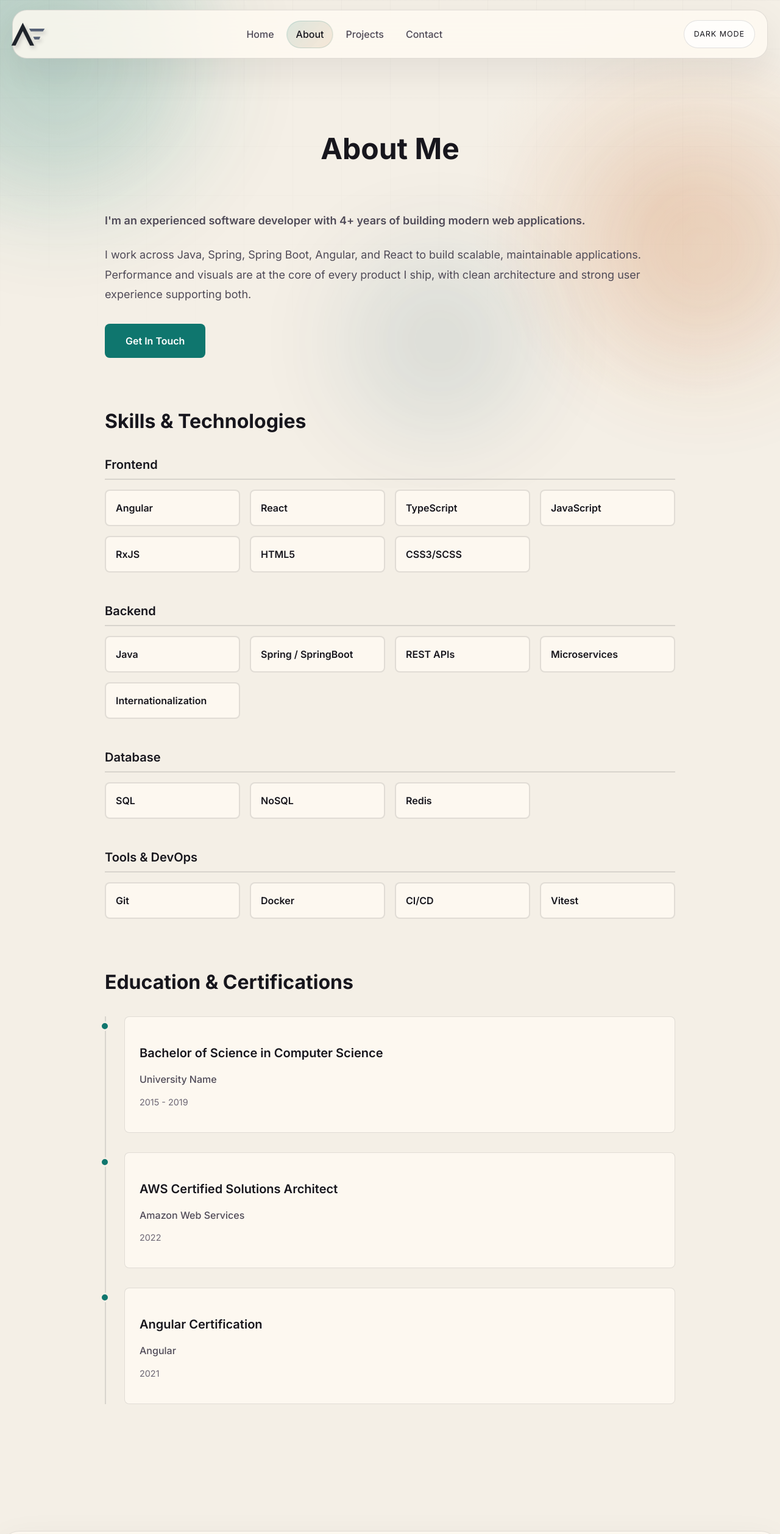
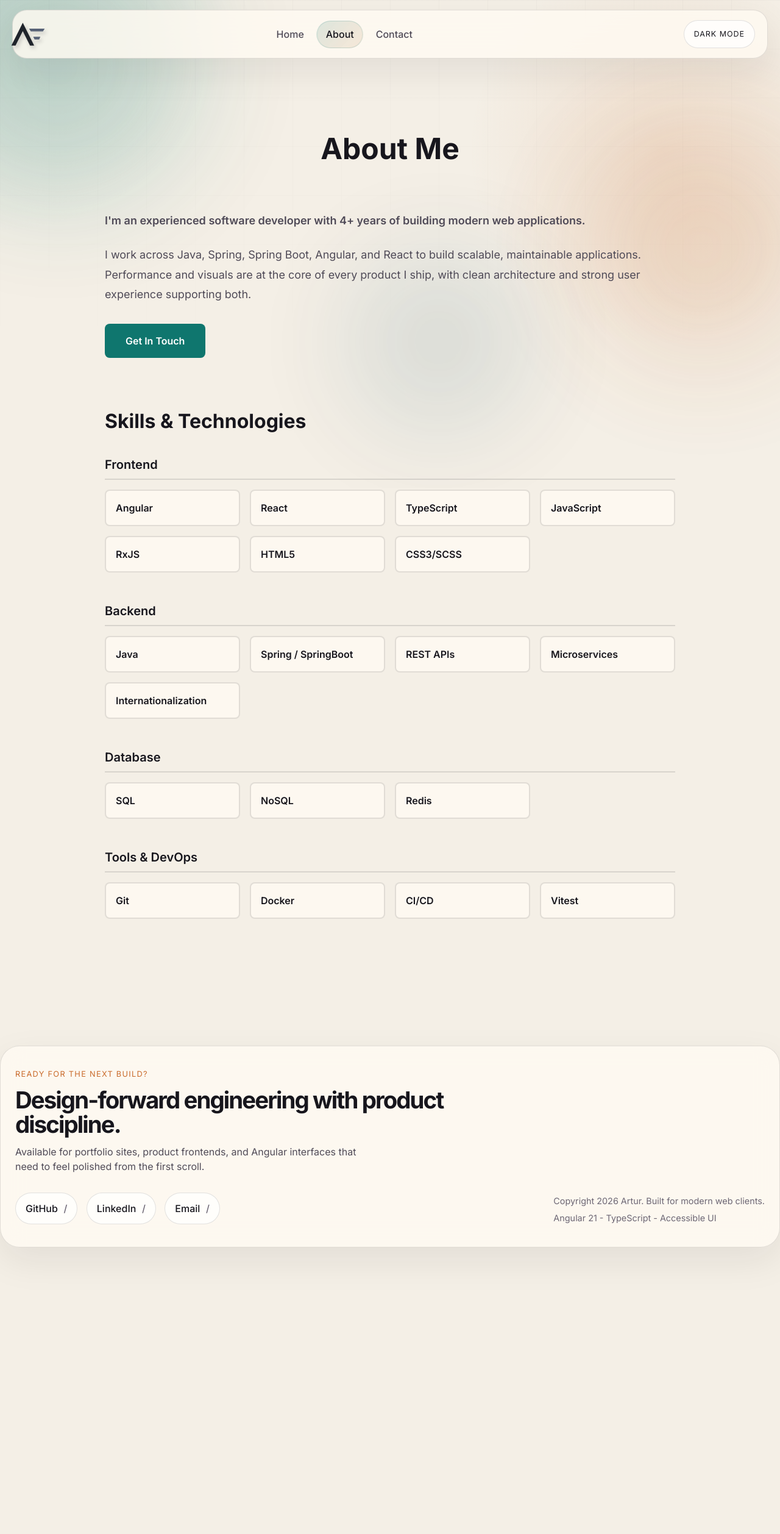
Before and after one commit to Far-Art/artur-portfolio, an Angular app: page /about in a window 1280 px wide. Shown: the top 2516 px of the page at 61% size. After the commit the page ends 2066 px from the top, so only its background shows below. Built offline with nearby package versions, Linux system fonts and the light colour scheme.

Commit message:
1.remove projects from navigation menu for now 2update about component

```diff
--- a/src/app/components/layout/header/header.component.html
+++ b/src/app/components/layout/header/header.component.html
@@ -45,17 +45,17 @@
                     About
                 </a>
             </li>
-            <li>
-                <a
-                    #projectsLink
-                    routerLink="/projects"
-                    routerLinkActive="active"
-                    (mouseenter)="setInteractionTarget(projectsLink)"
-                    (focus)="setInteractionTarget(projectsLink)"
-                    (isActiveChange)="handleRouteActiveChange(projectsLink, $event)">
-                    Projects
-                </a>
-            </li>
+<!--            <li>-->
+<!--                <a-->
+<!--                    #projectsLink-->
+<!--                    routerLink="/projects"-->
+<!--                    routerLinkActive="active"-->
+<!--                    (mouseenter)="setInteractionTarget(projectsLink)"-->
+<!--                    (focus)="setInteractionTarget(projectsLink)"-->
+<!--                    (isActiveChange)="handleRouteActiveChange(projectsLink, $event)">-->
+<!--                    Projects-->
+<!--                </a>-->
+<!--            </li>-->
             <!--            <li>-->
             <!--                <a routerLink="/experience" routerLinkActive="active">Experience</a>-->
             <!--            </li>-->
--- a/src/app/pages/about/about.component.html
+++ b/src/app/pages/about/about.component.html
@@ -42,20 +42,20 @@
             }
         </section>
 
-        <section class="education">
-            <h2 class="section-title">Education & Certifications</h2>
-            <div class="timeline">
-                @for (item of education; track item.title) {
-                    <div class="timeline-item">
-                        <div class="timeline-marker"></div>
-                        <div class="timeline-content">
-                            <h3 class="timeline-title">{{ item.title }}</h3>
-                            <p class="timeline-institution">{{ item.institution }}</p>
-                            <p class="timeline-date">{{ item.date }}</p>
-                        </div>
-                    </div>
-                }
-            </div>
-        </section>
+<!--        <section class="education">-->
+<!--            <h2 class="section-title">Education & Certifications</h2>-->
+<!--            <div class="timeline">-->
+<!--                @for (item of education; track item.title) {-->
+<!--                    <div class="timeline-item">-->
+<!--                        <div class="timeline-marker"></div>-->
+<!--                        <div class="timeline-content">-->
+<!--                            <h3 class="timeline-title">{{ item.title }}</h3>-->
+<!--                            <p class="timeline-institution">{{ item.institution }}</p>-->
+<!--                            <p class="timeline-date">{{ item.date }}</p>-->
+<!--                        </div>-->
+<!--                    </div>-->
+<!--                }-->
+<!--            </div>-->
+<!--        </section>-->
     </div>
 </div>
--- a/src/app/pages/about/about.component.scss
+++ b/src/app/pages/about/about.component.scss
@@ -254,6 +254,23 @@
         font-size: 2.5rem;
     }
 
+    .transition-lab {
+        grid-template-columns: 1fr;
+    }
+
+    .transition-lab-copy {
+        position: static;
+    }
+
+    .transition-card-expanded {
+        grid-template-columns: 1fr;
+        grid-template-areas:
+            'topline'
+            'title'
+            'summary'
+            'details';
+    }
+
     .intro-content {
         flex-direction: column;
     }
--- a/src/app/pages/about/about.component.ts
+++ b/src/app/pages/about/about.component.ts
@@ -12,15 +12,13 @@ import {Skill, SKILL_CATEGORIES} from '../../models/skill.model';
     styleUrl: './about.component.scss'
 })
 export class AboutComponent {
-    yearsOfExperience = 4;
-    skills = SKILLS;
-
-    categories = Object.entries(SKILL_CATEGORIES).map(([key, label]) => ({
+    readonly yearsOfExperience = 4;
+    readonly skills = SKILLS;
+    readonly categories = Object.entries(SKILL_CATEGORIES).map(([key, label]) => ({
         key: key as keyof typeof SKILL_CATEGORIES,
         label
     }));
-
-    education = [
+    readonly education = [
         {
             title: 'Bachelor of Science in Computer Science',
             institution: 'University Name',
@@ -38,8 +36,8 @@ export class AboutComponent {
         }
     ];
 
-
     getSkillsByCategory(category: string): Skill[] {
         return this.skills.filter((skill) => skill.category === category);
     }
+
 }
--- a/src/app/pages/home/home.component.html
+++ b/src/app/pages/home/home.component.html
@@ -43,8 +43,8 @@
             </p>
 
             <div class="hero-actions">
-        <a routerLink="/projects" class="hero-action hero-action-primary">Explore projects</a>
-        <a routerLink="/contact" class="hero-action hero-action-secondary">Start a project</a>
+<!--                <a routerLink="/projects" class="hero-action hero-action-primary">Explore projects</a>-->
+<!--                <a routerLink="/contact" class="hero-action hero-action-secondary">Start a project</a>-->
             </div>
         </div>
     </section>
@@ -105,8 +105,6 @@
     </section>
 
     <section class="cta" faPanel>
-    <span class="eyebrow">Need a portfolio or product frontend like this?</span>
-
         <div class="cta-copy">
             <h2>Let's build something that feels premium before a visitor reads a single line.</h2>
             <p>
--- a/src/styles.scss
+++ b/src/styles.scss
@@ -226,6 +226,10 @@ img {
     animation-name: page-enter;
 }
 
+html[data-local-transition] .fa-main {
+    view-transition-name: none;
+}
+
 html[data-theme-transition]::view-transition-old(root),
 html[data-theme-transition]::view-transition-new(root) {
     animation: none;
```
Lines whose indentation alone changed are shown as unchanged.
